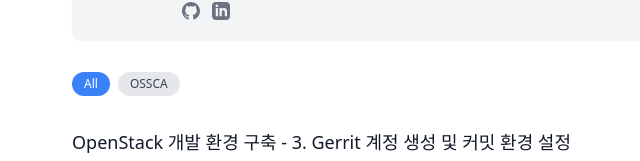
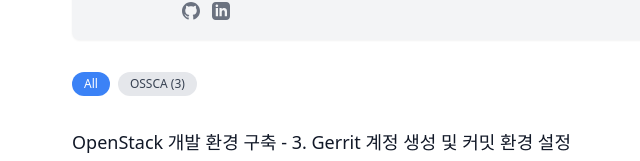
Before and after one commit to Antraxmin/antraxmin.github.io, a Next.js app: page / in a window 1280 px wide. Shown: the part 157-318 px from the top of the page, without its empty margins (208-848 px from the left). Built offline with nearby package versions, Linux system fonts and the light colour scheme.

Commit message:
Add number of posts by category

```diff
--- a/pages/index.tsx
+++ b/pages/index.tsx
@@ -25,6 +25,16 @@
 
   const categories = useMemo(() => {
     return Array.from(new Set(posts.map(post => post.category)));
+  }, [posts]);
+
+  const categoryCounts = useMemo(() => {
+    const counts: Record<string, number> = {};
+    posts.forEach(post => {
+      if (post.category) {
+        counts[post.category] = (counts[post.category] || 0) + 1;
+      }
+    });
+    return counts;
   }, [posts]);
 
   const filteredPosts = useMemo(() => {
@@ -55,7 +65,7 @@
                 }`}
                 onClick={() => setSelectedCategory(category)}
               >
-                {category}
+                {category} ({categoryCounts[category] || 0})
               </button>
             ))}
           </div>
```
